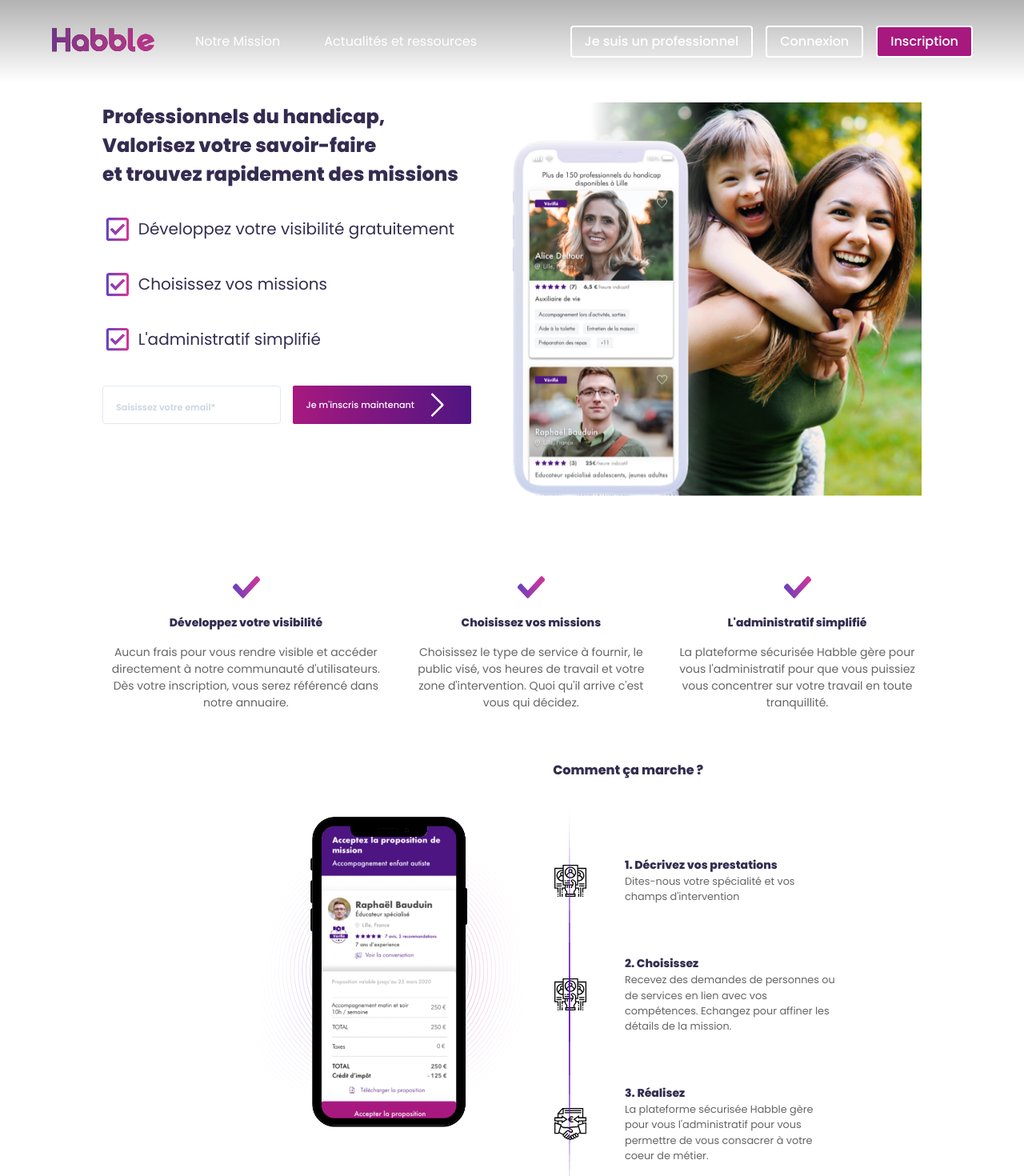
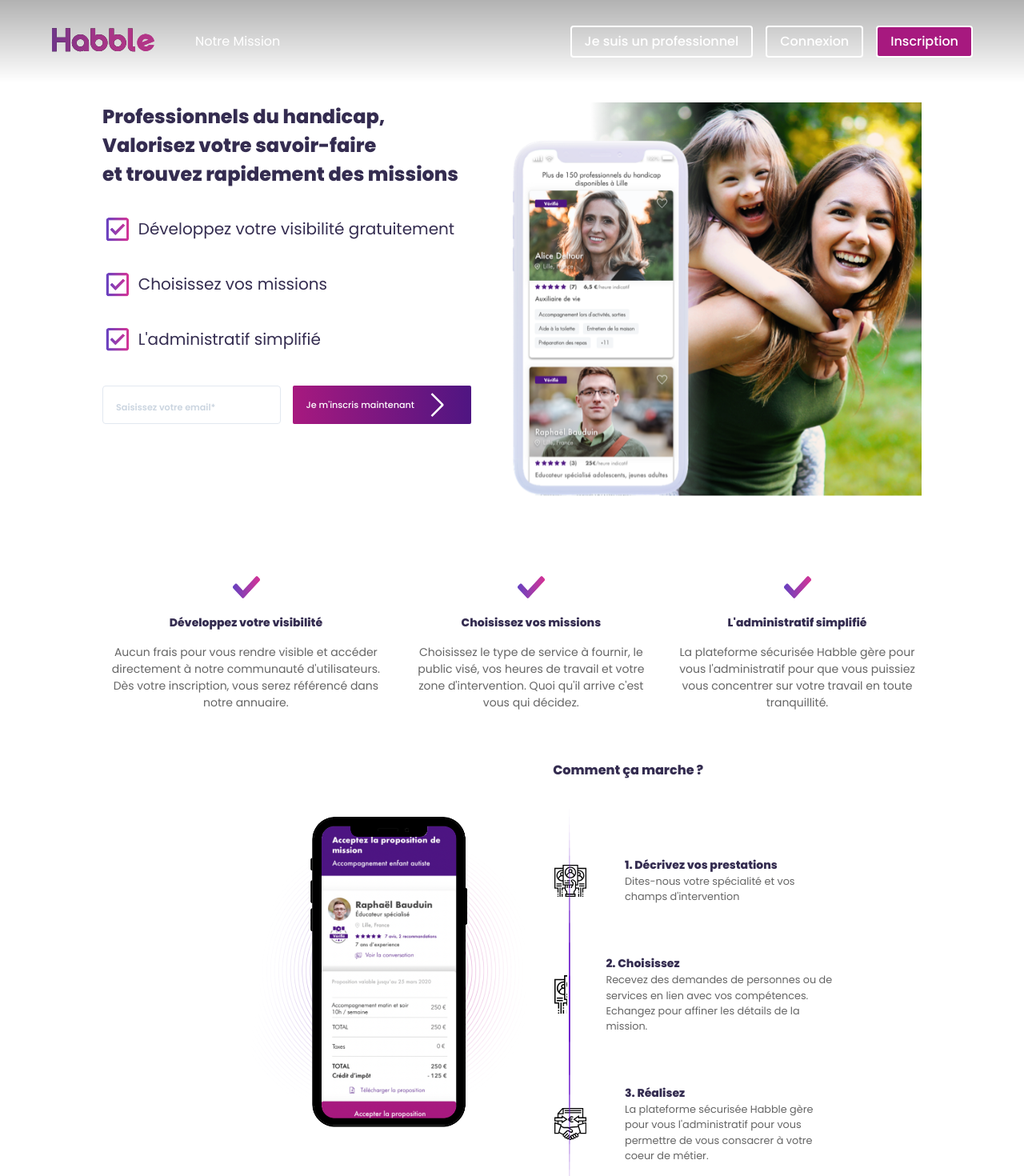
Before and after one commit to Zakari-B/Projet_WCS_3_Habble, a React (Vite) app in the folder frontend/: page /professionnel-handicap in a window 1280 px wide. Shown: the top 1470 px of the page at 80% size. Built offline with nearby package versions, Linux system fonts and the light colour scheme.

Commit message:
carousel

```diff
--- a/frontend/src/components/Header/Header.jsx
+++ b/frontend/src/components/Header/Header.jsx
@@ -53,24 +53,6 @@ export default function Header({ onDark = false, isSticky = false }) {
                 Notre Mission
               </Text>
             </Link>
-            <Link to="/le-projet">
-              <Text
-                color={
-                  isSticky && scrollPosition <= 50 ? "white" : "purple.dark"
-                }
-                _hover={{
-                  bgImage:
-                    "linear-gradient(to right, #f2366f 33%, #a423ad 33%, #a7197f 66%, #4d1582 66%)",
-                  bgSize: "306% 100%",
-                  bgPosition: "100% 0",
-                  transition: "2s background-position",
-                  animation: "moveGradient2 4s alternate infinite",
-                  bgClip: "text",
-                }}
-              >
-                Actualités et ressources
-              </Text>
-            </Link>
           </Flex>
           <Flex
             justify="space-between"
--- a/frontend/src/pages/ProAccueil.jsx
+++ b/frontend/src/pages/ProAccueil.jsx
@@ -299,14 +299,26 @@ function ProAccueil() {
                         </Flex>
                       </Flex>
                       <Flex align="center" marginBottom="4rem" role="group">
-                        <Image
+                        {/* <Image
                           boxSize="2.5rem"
                           src={choisissez}
                           alt="choisir"
                           marginRight="3rem"
-                          _groupHover={{
+                          _hover={{
                             src: { icone3Couleur },
                             boxSize: "4rem",
+                          }}
+                        /> */}
+                        <Box
+                          boxSize="3rem"
+                          bgImage={choisissez}
+                          bgSize="cover"
+                          bgRepeat="no-repeat"
+                          marginRight="3rem"
+                          zIndex="5"
+                          _groupHover={{
+                            bgImage: icone3Couleur,
+                            boxSize: "5rem",
                           }}
                         />
 
```
